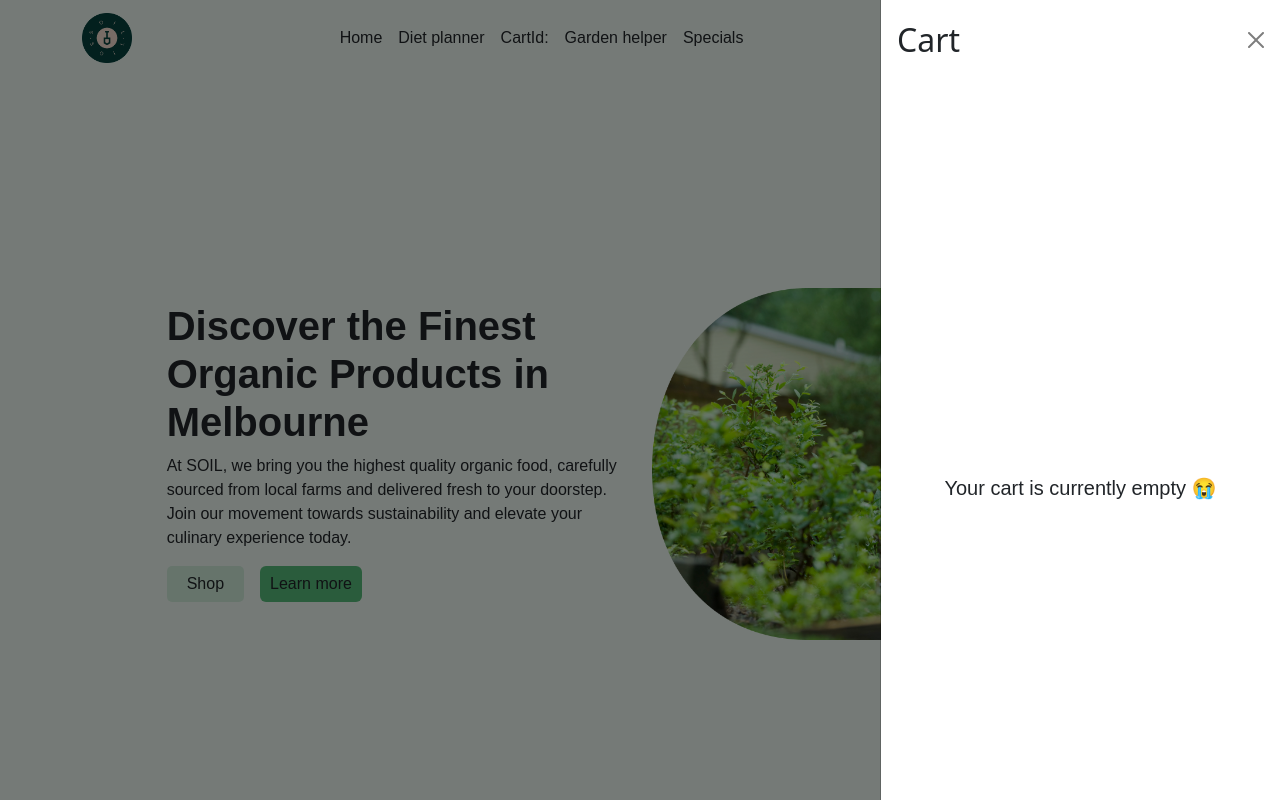
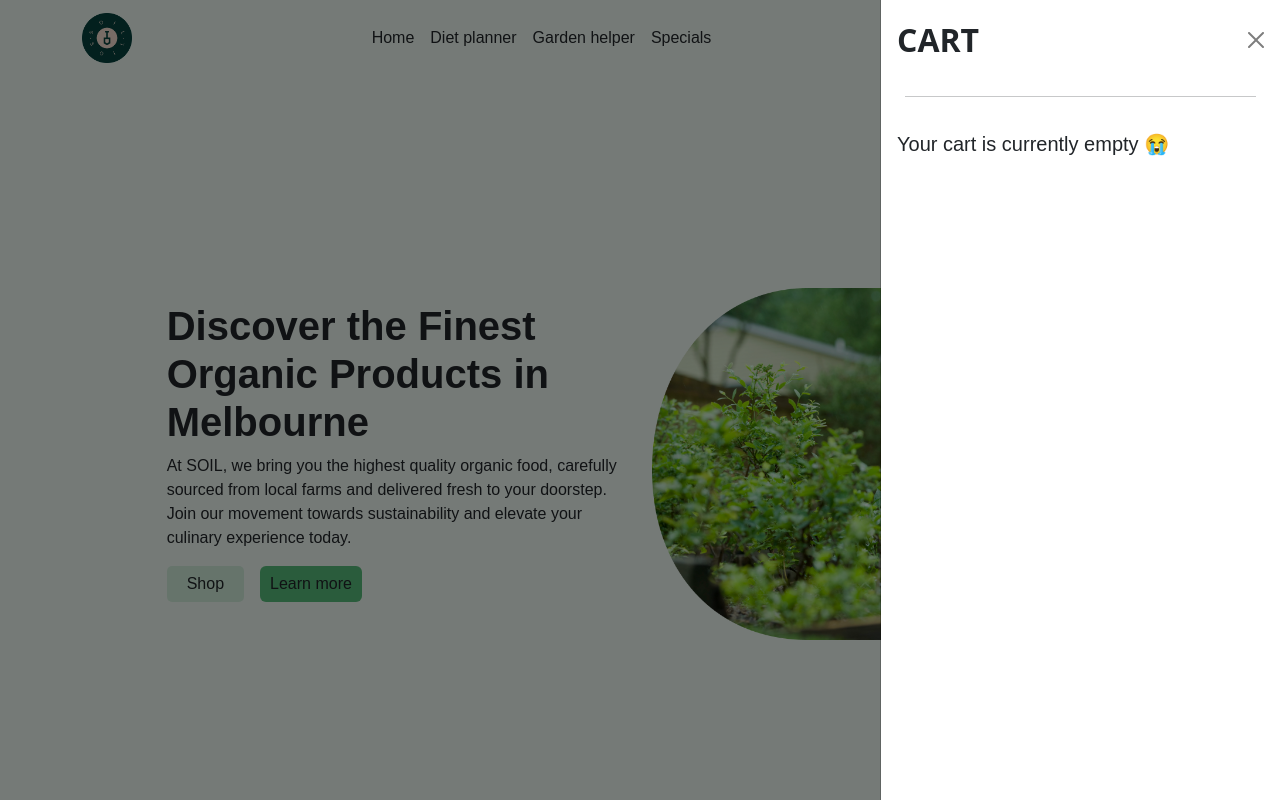
Before and after one commit to MortalFlame21/soilEcommerce, a React (Vite) app in the folder client/: page / in a window 1280 px wide. Both pictures are taken after a click on the button 1135 px from the left and 38 px from the top of the page. Shown: the top 800 px of the page. Built offline with nearby package versions, Linux system fonts and the light colour scheme; no server answers; a web font is replaced by a local one.

Commit message:
removed cart id from heading

```diff
--- a/client/src/components/Cart.tsx
+++ b/client/src/components/Cart.tsx
@@ -12,21 +12,13 @@ function Cart({ toggleShowCart }: { toggleShowCart: () => void }) {
   return (
     <Offcanvas show={true} onHide={toggleShowCart} placement="end">
       <Offcanvas.Header closeButton>
-        <Offcanvas.Title className="fs-2">Cart</Offcanvas.Title>
+        <Offcanvas.Title className="fs-2 fw-semibold">CART</Offcanvas.Title>
       </Offcanvas.Header>
+      <hr className="mx-4" />
       <Offcanvas.Body>
         {userCart.length === 0 ? (
           <>
-            <div
-              style={{
-                display: "flex",
-                justifyContent: "center",
-                alignItems: "center",
-                height: "100vh",
-              }}
-            >
-              <p className="fs-5">Your cart is currently empty &#128557;</p>
-            </div>
+            <p className="fs-5">Your cart is currently empty &#128557;</p>
           </>
         ) : (
           <CartItems />
--- a/client/src/components/Header.tsx
+++ b/client/src/components/Header.tsx
@@ -50,7 +50,7 @@ function Header() {
   };
 
   //For the cart badge and button
-  const { userCart, cartId } = CartConsumer();
+  const { userCart } = CartConsumer();
 
   const CartButton = () => (
     <button className="cartButton mx-auto" onClick={toggleShow}>
@@ -101,14 +101,6 @@ function Header() {
                 onClick={handleToggle}
               >
                 Diet planner
-              </Link>
-
-              <Link
-                to="/"
-                className="mx-auto nav-link text-decoration-none text-reset"
-                onClick={handleToggle}
-              >
-                CartId: {cartId}
               </Link>
 
               <Link
```
